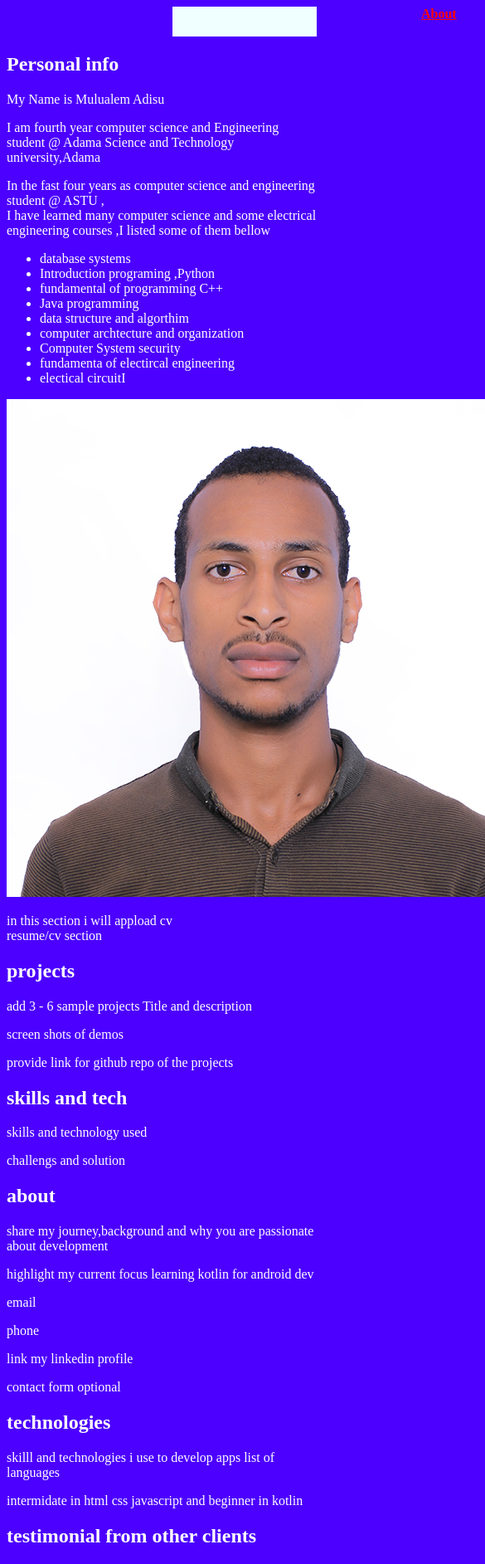
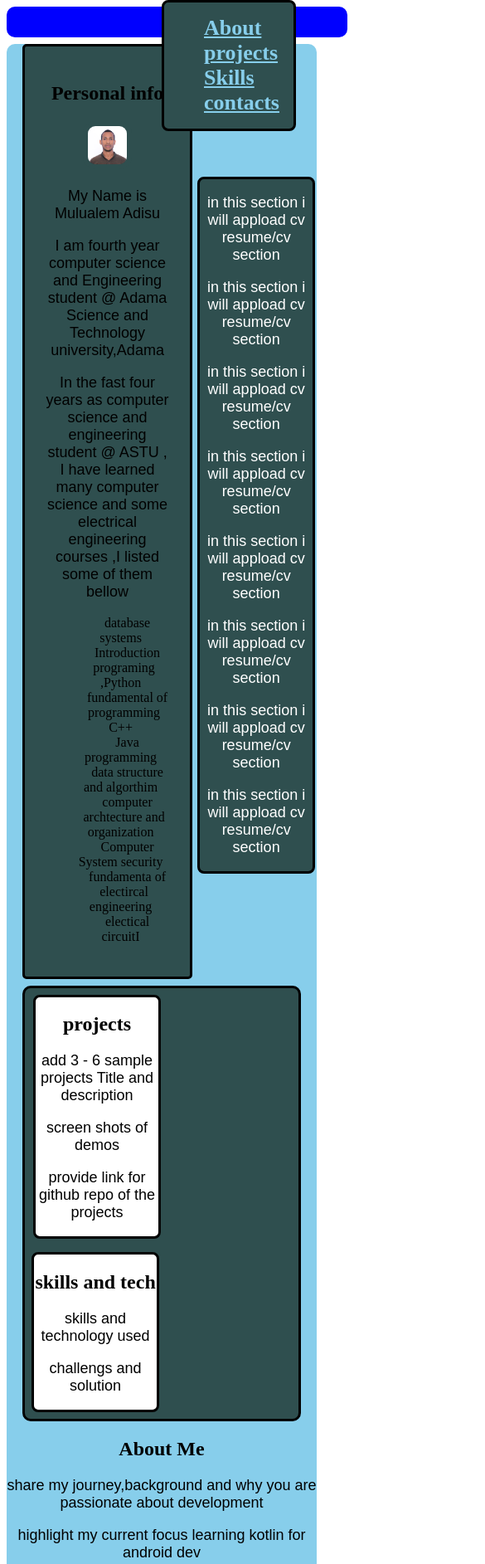
Before and after one commit to Mulusewu/My_protofolio, a plain HTML site: page index.html in a window 390 px wide. Shown: the top 1885 px of the page at 83% size, 585 px wide, since content can reach past the window. Drawn offline with Linux system fonts and the light colour scheme.

Commit message:
Improved the look of the page
I used css style to make my page more eye cation used ,properities like transiton  to make responsive ,used padding ,marigin and also morder to give sections bounders , used consistant color ..

```diff
--- a/index.html
+++ b/index.html
@@ -10,61 +10,102 @@
     <!--Header section-->
     <header>
         <nav>
-            <a id="about_link" href="about">About</a>
-            <a id="projects_link"href=projects">projects</a>
-            <a id="skills_link"href="#skills">Skills</a>
-            <a id="contacts_link"href="#contacts">contacts</a>
+            <ul>
+                <li> <a id="about_link" href="#about_me">About</a></li>
+                <li> <a id="projects_link"href="#projects">projects</a></li>
+                <li> <a id="skills_link"href="#skills">Skills</a></li>
+                <li><a id="contacts_link"href="#footer_to_contacts">contacts</a></li>
+            </ul>
         </nav>
     </header>
     <main>
         <!--Intro  section-->
-        <section>
+        <section id="personal_info_secction">
+            <div class="personal_info_container">
                 <h2>Personal info</h2>
+                <img class="personal_info" id="personal_photo" src="IMG_1029aa.jpg" alt="the photo is to be added">
+                <div class="personal_info" id="introduction">
                 <p>My Name is Mulualem Adisu</p>
                 <p>I am fourth year computer science and Engineering student @ Adama Science and Technology university,Adama </p>
                 <p>In the fast four years as computer science and engineering student @ ASTU ,<br>I have learned many computer science and some electrical engineering courses ,I listed some of them bellow</p>
-            <ul>
-                <li>database systems </li>
-                <li>Introduction programing ,Python </li>
-                <li>fundamental of programming C++ </li>
-                <li>Java programming </li>
-                <li>data structure and algorthim </li>
-                <li>computer archtecture and organization </li>
-                <li>Computer System security</li>
-                <li>fundamenta of electircal engineering  </li>
-                <li>electical circuitI </li>
-            </ul>
+               </div>
+               <div class="personal_info" id="list_of_courses">
+                  <ol>
+                    <li class=" course-list">database systems </li><br>
+                    <li class=" course-list">Introduction programing ,Python </li><br>
+                    <li class=" course-list">fundamental of programming C++ </li><br>
+                    <li class=" course-list">Java programming </li><br>
+                    <li class=" course-list">data structure and algorthim </li><br>
+                    <li class=" course-list">computer archtecture and organization </li><br>
+                    <li class=" course-list">Computer System security</li><br>
+                    <li class=" course-list">fundamenta of electircal engineering  </li><br>
+                    <li class=" course-list">electical circuitI </li>
+                  </ol>
+                </div>
+            </div>
         </section>
-        <img src="IMG_1029aa.jpg" alt="the photo is to be added">
+        <section id="resume">
           <p> in this section i will appload cv <br> resume/cv section</p>
+          <p> in this section i will appload cv <br> resume/cv section</p>
+          <p> in this section i will appload cv <br> resume/cv section</p>
+          <p> in this section i will appload cv <br> resume/cv section</p>
+          <p> in this section i will appload cv <br> resume/cv section</p>
+          <p> in this section i will appload cv <br> resume/cv section</p>
+          <p> in this section i will appload cv <br> resume/cv section</p>
+          <p> in this section i will appload cv <br> resume/cv section</p>
+
+        </section>
+
+
         <!--project section-->
-        <section>
+        <div id="projects-and-skill">
+          <section id="projects">
+            <div >
                 <h2>projects</h2>
                 <p>add 3 - 6 sample projects Title and description</p>
                 <p>screen shots of demos</p>
                 <p>provide link for github repo of the projects</p>
+            </div>
           </section>
          <!-- skills section-->
-        <section>
+          <section id="slill-and-challenges">
             <h2>skills and tech</h2>
             <p>skills and technology used</p>
             <p>challengs and solution</p>
           </section>
+
+        </div>
+
         <!--about section-->
-    <h2>about</h2>
+
     <section>
+        <div id="about_me">
+            <h2>About Me</h2>
             <p>share my journey,background and why you are passionate about development</p>
             <p>highlight my current focus learning kotlin for android dev</p>
+
+        </div>
+
     </section>
-    <!--contacts -->
-    <section id="contact">
-        <p>email</p>
-        <p>phone</p>
-        <p>link my linkedin profile</p>
-        <form>contact form optional</form>
+    <!--contact_form-->
+
+    <section >
+        <div id="contact_form">
+            <h3>Reach me</h3>
+            <form>
+                <label for="first_name">First name:</label>
+                <input type="text"  id="first_name"><br>
+                <label for="last_name">Last name:</label>
+                <input type="text"  id="last_name"><br>
+                <label for="email">Email:</label>
+                <input type="email" id="email"><br>
+                <label for="first_name"></label>
+                <input type="submit" value="submit" id="submit">
+            </form>
+        </div>
     </section>
+    <section id="tech">
         <h2> technologies</h2>
-    <section id="tech">
         <p>skilll and technologies i use to develop apps list of languages</p>
         <p>intermidate in html css javascript and beginner in kotlin</p>
     </section>
@@ -72,12 +113,24 @@
     <section id="testmony"> testomonial</section>
     <section id=""blog>blog</section>
     <section id="cta">call to action - hire me</section>
-    <aside>
+</main>
+<footer id="footer_to_contacts">
+     <!--contacts Methods-->
+    <div>
+        <h2> contacts</h2>
+        <div>
+            <h3> my contact info</h3
+            <ul>
+                <li>email: mululemaddisu@gmail.com</li><br>
+                <li> phone: 0970338424</li><br>
+                <li> <a href="">linkedin profile</a></li>
+            </ul>
+        </div>
+    </div>
+    <div>
+        all rights reserved &copy; 2024
 
-    </aside>
-</main>
-<footer>
-    all rights reserved &copy; 2024
+    </div>
 </footer>
 </body>
 </html>
--- a/styles/style.css
+++ b/styles/style.css
@@ -1,39 +1,217 @@
 body{
-    background-color:rgb(76, 0, 255);
-    color: white;
+
+    color:black;
+    background-color: white;
 }
+main{
+    background-color: skyblue;
+    border-radius: 10px;
+}
+
+footer{
+    background-color: darkslateblue;
+}
+p{
+    font-family: sans-serif;
+    font-weight: 300;
+    font-size: medium;
+
+}
+header{
+
+   padding: 5%;
+   margin: 0%;
+  width: 100%;
+  border-radius:10px;
+  background-color: blue;
+}
+/*header{
+
+    background-color: darkslateblue;
+    width:100%;
+
+}*/
+
 nav{
-    background-color: azure;
-    margin-left: 200px;
+    background-color:darkslategrey;
+    border: 3px solid black;
+    border-radius: 8px;
+    width: 40%;
+    position:absolute;
+    top: 0%;
+    left: 50%;
+    }
 
 
+
+li{
+    list-style: disc inside;
+    display: inline;
+
+    margin: 8px;
+    color: black;
 }
-#about_link{
+/*#about_link{
+    position: absolute;
+    top: 0px;
+    left: 0px;
+    font-weight: 700;
+
+
+}*/
+a{
+    color:skyblue;
+    font-size: 26px;
+    font-weight: bold;
+}
+/*projects_link{
+    position: absolute;
+    top: 0px;
+    left: 150px;
+    font-weight: 700;
+
+}
+#skills_link{
+    position: relative;
+    top: 0;
+    left: 200px;
+    font-weight: 700;
+
+}
+#contacts_link{
     position: relative;
     top: 0;
     left: 300px;
     font-weight: 700;
 
+}*/
+#personal_photo{
+    width: 30%;
+    height: 30%;
+    border-radius: 15px;
+    border-style: solid;
+    border-color: darkslategray;
+    border-width: 6px;
 
 }
-a{
-    color:red;
+main{
+    text-align: center;
 }
-#projects_link{
-    position: relative;
-    top: 0;
-    left: 400px;
+p{
+    font-size: large;
+}
+
+#personal_info_secction{
+    margin: 8px 40% 8px 5%;
+    padding: 6%;
+    border-radius: 5px;
+    border-width: 3px ;
+    border-style: solid;
+    border-color:black;
+    background-color: darkslategrey;
 
 }
-#skills_link{
+course-list{
+    display: block;
+    list-style: disc inside;
     position: relative;
-    top: 0;
-    left: 500px;
+    left: 10%;
 
 }
-#contacts_link{
+
+/*contact form section style*/
+#contact_form{
+    border: 3px solid black;
+    margin-left: 5%;
+    margin-right: 5%;
+    border-radius: 5px;
+    background-color: darkslategrey;
+    color: white;
+}
+input[type="text"],input[type="email"]{
+    border: 2px solid black;
+    color: black;
+    background-color: white;
+    margin: 4px;
     position: relative;
-    top: 0;
-    left: 600px;
+    left: 5%;
+    width:20%;
+    height:10%;
+
+    border-radius: 4px;
 
 }
+#email{
+    margin-left: 26px;
+}
+input[type="submit"]{
+    background-color: white;
+    border: 2px solid black;
+    margin: 5px;
+    font-size: large;
+    border-radius: 4px;
+    width: 10%;
+    height: 10%;
+    position: relative;
+    left: 5%;
+    color: black;
+}
+/*project and skill section*/
+#projects-and-skill{
+    border: 3px solid black ;
+    background-color:darkslategrey;
+    margin-left: 5%;
+    margin-right: 5%;
+    border-radius: 10px;
+    display: flex;
+    flex-wrap: wrap;
+
+}
+#projects{
+    border: 3px solid black;
+    margin: 8px 8px 8px 3%;
+    border-radius:8px;
+    width:45%;
+    background-color: white;
+    color: black;
+}
+#slill-and-challenges{
+    border: 3px solid black;
+    margin: 8px 3% 8px 8px;
+    border-radius:8px;
+    margin: 8px;
+    width:45%;
+    background-color: white;
+    color: black;
+
+}
+#slill-and-challenges:hover{
+    transform: scale(2);
+}
+
+/*resume section*/
+#resume{
+    background-color: darkslategrey;
+
+    border: 3px solid black;
+    margin:10px 4% 10px 6%;
+    border-radius: 8px;
+    width: 35%;
+    position: absolute;
+    top: 24%;
+    left: 55%;
+    color: white;
+
+}
+#resume:hover{
+    /*transform: scale(2) translate(-100px);*/
+
+}
+
+#footer_to_contacts{
+    background-color: darkslategrey;
+    border: 3px solid black;
+    border-radius: 8px;
+    margin: 10px 5% 10px 5%;
+    color: white;
+}
```
Also changed, not shown: WIN_20220730_15_00_40_Pro.jpg (added), images/WIN_20220730_15_00_40_Pro.jpg (added). Lines whose indentation alone changed are shown as unchanged.
